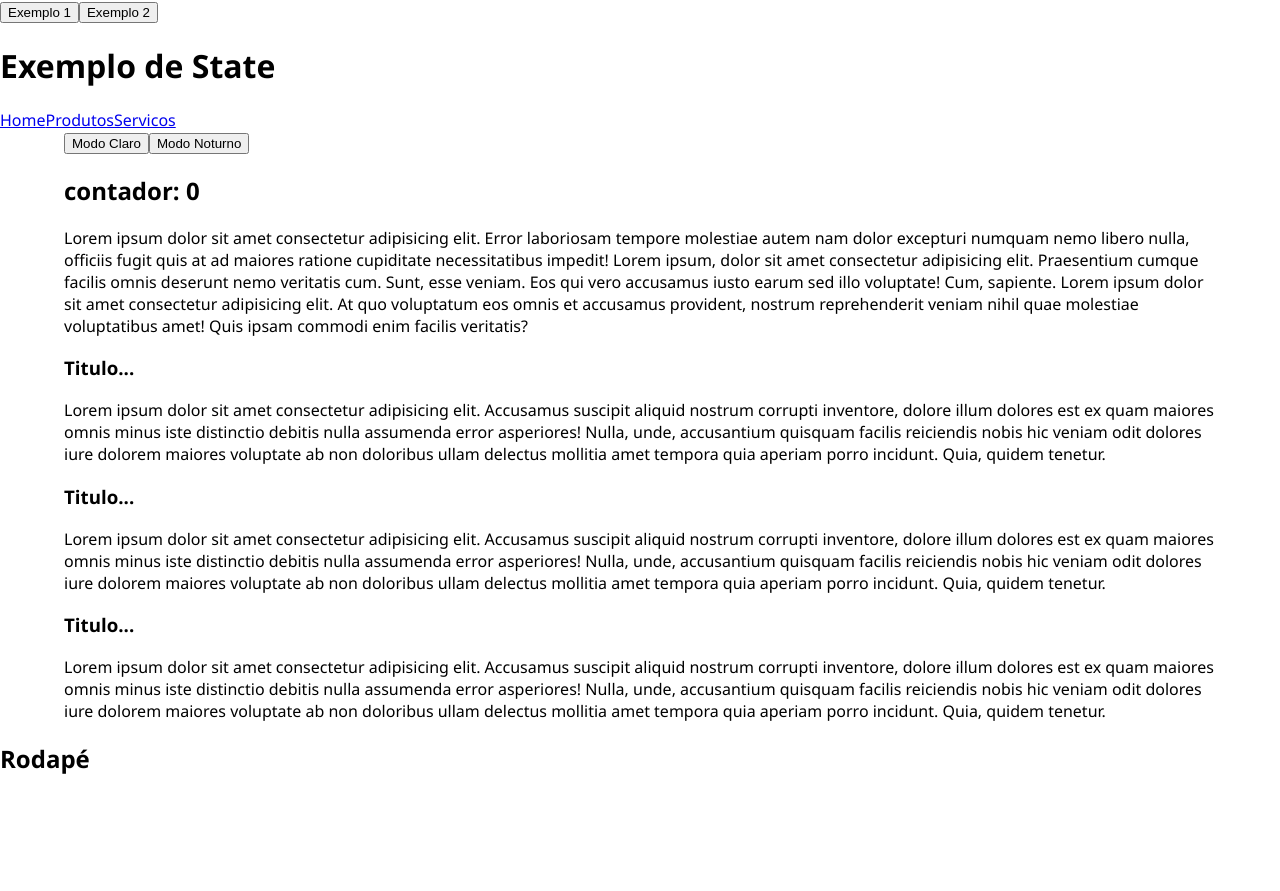
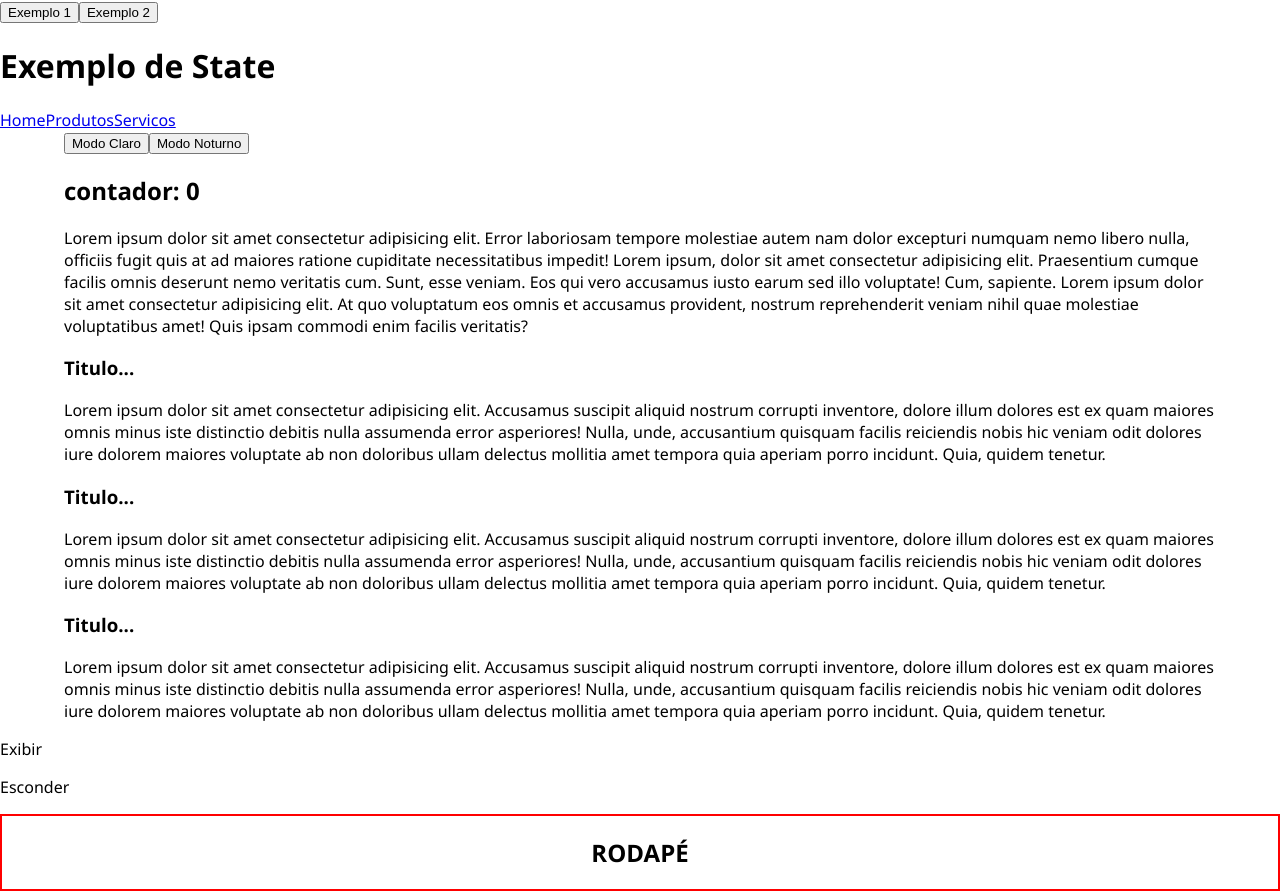
Before and after one commit to veronica-silva/meu-app, a React (Create React App) app: page / in a window 1280 px wide. Before the commit the page ends 800 px from the top, so only its background shows below. Built offline with nearby package versions, Linux system fonts and the light colour scheme.

Commit message:
Update Rodape.jsx

```diff
--- a/src/components/Layouts/Rodape.jsx
+++ b/src/components/Layouts/Rodape.jsx
@@ -1,8 +1,21 @@
+import { useState } from "react";
+
 const Rodape = () => {
+  const [estilos, setEstilos] = useState({
+    textAlign: "center",
+    textTransform: "uppercase",
+    border: "solid red 2px",
+  });
+  const esconder = () => setEstilos({ display: "none" });
+  const exibir = () => setEstilos({ display: "block" });
   return (
-    <footer>
-      <h2>Rodapé</h2>
-    </footer>
+    <>
+      <p onMouseOver={exibir}>Exibir</p>
+      <p onMouseOver={esconder}>Esconder</p>
+      <footer style={estilos}>
+        <h2>Rodapé</h2>
+      </footer>
+    </>
   );
 };
 export default Rodape;
```
